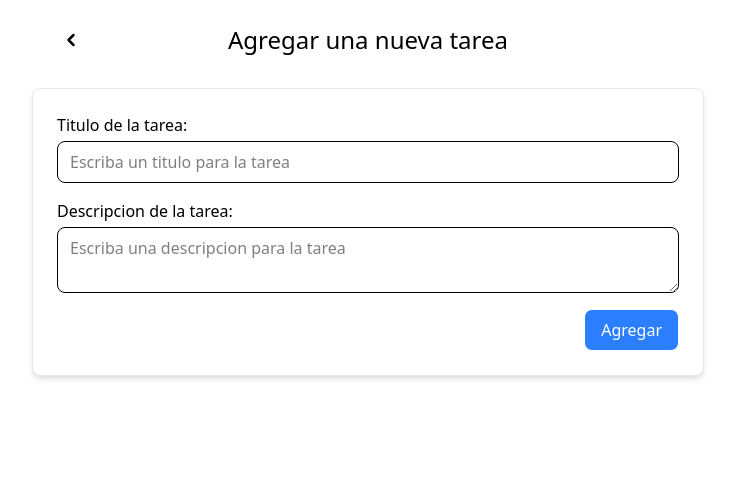
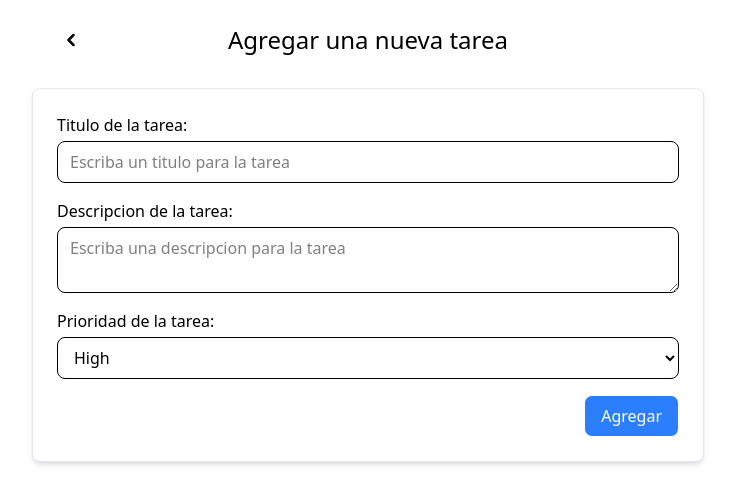
Before and after one commit to EliasCampo/prueba-tecnica-frontend, a React (Vite) app: page /create-task in a window 1280 px wide. Shown: the top 504 px of the page, without its empty margins (272-1007 px from the left). Built offline with nearby package versions, Linux system fonts and the light colour scheme.

Commit message:
update priorityTask

```diff
--- a/src/components/form/Form.jsx
+++ b/src/components/form/Form.jsx
@@ -6,6 +6,7 @@ const Form = ({ taskId }) => {
     const navigate = useNavigate();
     const [title, setTitle] = useState("");
     const [description, setDescription] = useState("");
+    const [priorityTask, setpriorityTask] = useState("");
 
 
     useEffect(() => {
@@ -14,6 +15,7 @@ const Form = ({ taskId }) => {
                 const response = await axiosPublic.get(`/task/${taskId}`);
                 setTitle(response.data.title);
                 setDescription(response.data.description);
+                setpriorityTask(response.data.priorityTask);
             } catch (error) {
                 console.error("Error al obtener la tarea:", error);
             }
@@ -31,11 +33,13 @@ const Form = ({ taskId }) => {
                 await axiosPublic.put(`/task/${taskId}`, {
                     title,
                     description,
+                    priorityTask
                 });
             } else {
                 await axiosPublic.post("/createTask", {
                     title,
-                    description
+                    description,
+                    priorityTask
                 });
             }
             navigate("/");
@@ -80,6 +84,23 @@ const Form = ({ taskId }) => {
 
                 />
             </div>
+
+            <div className='flex flex-col gap-1'>
+                <label className='font-medium'>
+                    Prioridad de la tarea:
+                </label>
+                <select
+                    name="priorityTask"
+                    value={priorityTask}
+                    onChange={(e) => setpriorityTask(e.target.value)}
+                    className='px-3 py-2 rounded-lg border focus:outline-none focus:ring-2 focus:ring-blue-400'
+                >
+                    <option value='High'>High</option>
+                    <option value='Medium'>Medium</option>
+                    <option value='Low'>Low</option>
+                </select>
+            </div>
+
             <div className="flex justify-end">
                 <button
                     type="submit"
--- a/src/pages/HomePage.jsx
+++ b/src/pages/HomePage.jsx
@@ -62,11 +62,11 @@ const HomePage = () => {
                 <p className="text-gray-600">{t.description}</p>
                 <div className="flex justify-between items-center">
                   <div>
-                    <span className={`px-3 py-1 rounded-full text-sm font-medium ${t.priority === 'high' ? 'bg-red-100 text-red-800' :
-                      t.priority === 'medium' ? 'bg-yellow-100 text-yellow-800' :
+                    <span className={`px-3 py-1 rounded-full text-sm font-medium ${t.priorityTask === 'High' ? 'bg-red-100 text-red-800' :
+                      t.priorityTask === 'Medium' ? 'bg-yellow-100 text-yellow-800' :
                         'bg-green-100 text-green-800'
                       }`}>
-                      {t.priority}
+                      {t.priorityTask}
                     </span>
                   </div>
 
```
